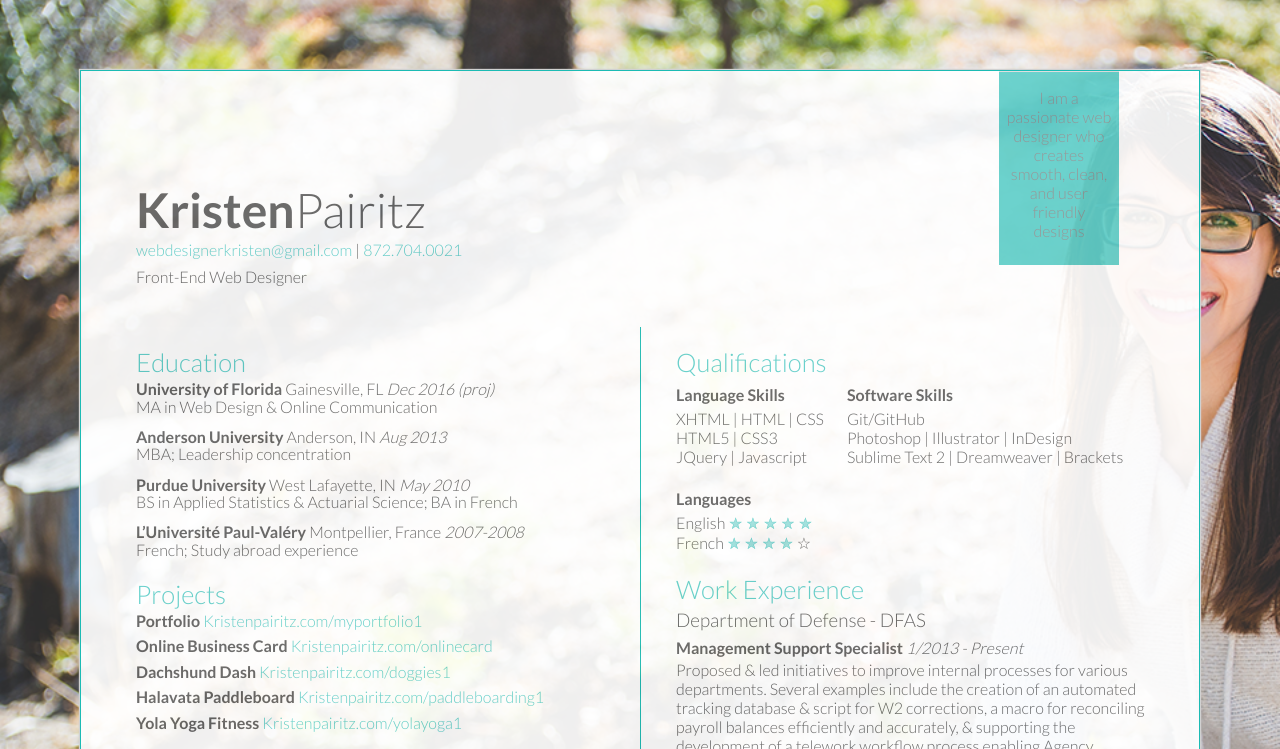
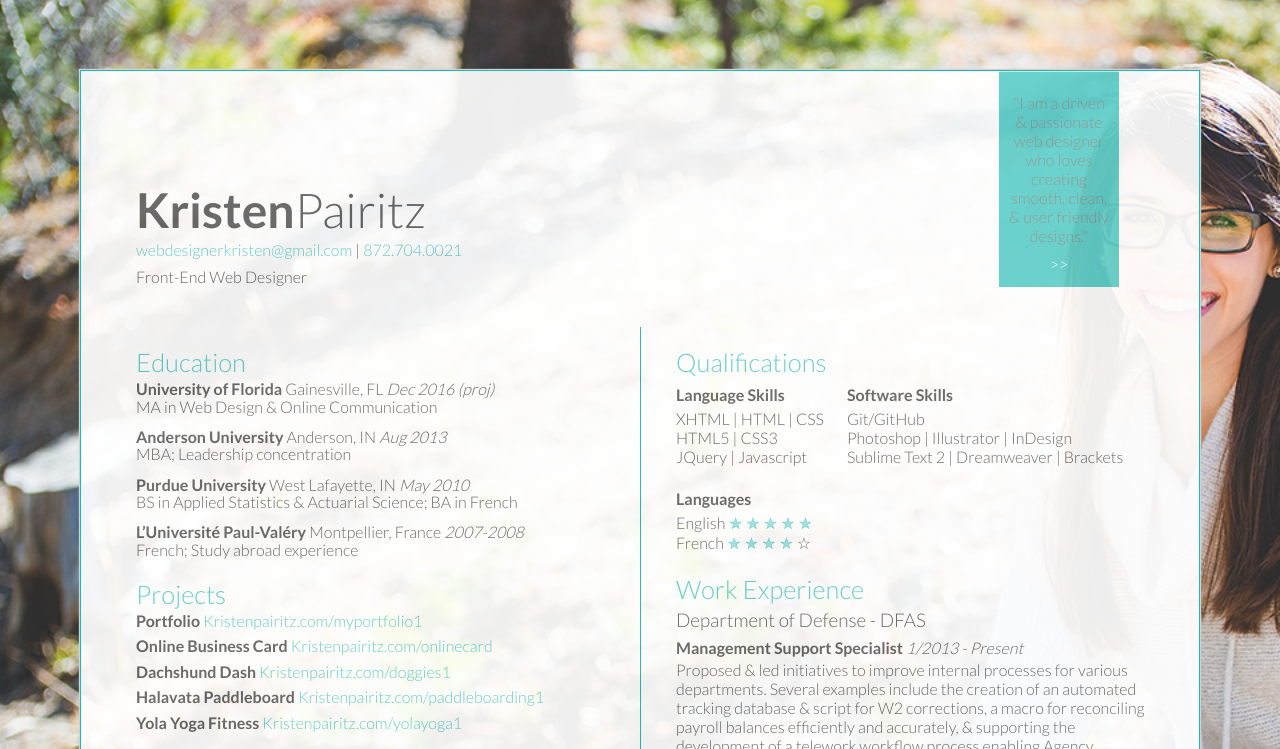
Before and after one commit to ktpairit/project_resume_pairitz_kristen, a plain HTML site: page index.html in a window 1280 px wide. Both pictures are taken after a click on the element ":KP". Shown: the top 749 px of the page. Drawn offline with Linux system fonts and the light colour scheme.

Commit message:
adjusted jQuery TURNBOX styling and words

```diff
--- a/css/main.css
+++ b/css/main.css
@@ -213,7 +213,20 @@ span.star:before {
 
 .message {
     background-color: #1cbbb4;
-    padding-bottom: 25px;
-    padding-left: 7px;
-    padding-right: 7px;
+    padding-bottom: 10px;
+    padding-left: 8px;
+    padding-right: 8px;
+    padding-top: 5px;
 }
+
+#closeMessage {
+    color: #FFFFFF;
+    display: block;
+    font-weight: lighter;
+    padding-bottom: 4px;
+    padding-top: 9px;
+}
+
+#initials {
+    color: #FFFFFF;
+}
--- a/index.html
+++ b/index.html
@@ -20,10 +20,10 @@
             </div>
             <div class="sample headerClass" id="header2">
                 <div class="turnBoxButton TurnBoxFace turnBoxButtonEventMouseover">
-                    <p class="turnBoxButton">:KP</p>
+                    <p class="turnBoxButton"><span id="initials">:</span>KP</p>
                 </div>
-                <div class="turnBoxButton turnBoxButtonEventMouseout turnBoxButtonPrev">
-                    <p class="message">I am a passionate web designer who creates smooth, clean, and user friendly designs</p>
+                <div class="turnBoxButton turnBoxButtonEventClick turnBoxButtonPrev">
+                    <p class="message">"I am a driven & passionate web designer who loves creating smooth, clean, & user friendly designs."<span id="closeMessage">>></span></p>
                 </div>
             </div>
     </header>
```
Also changed, not shown: js/turnBox.js (line endings or trailing spaces), 1 other file.
